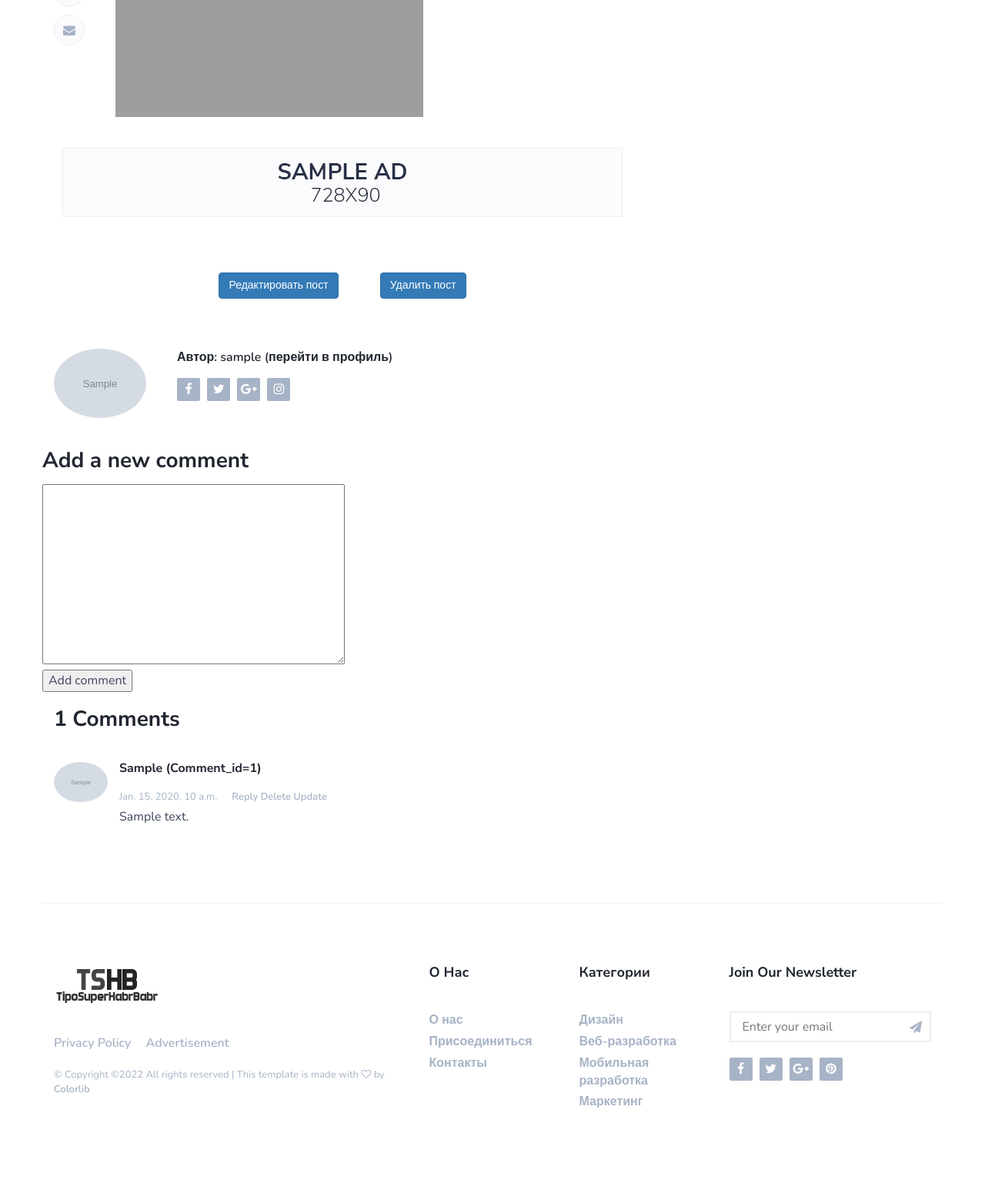
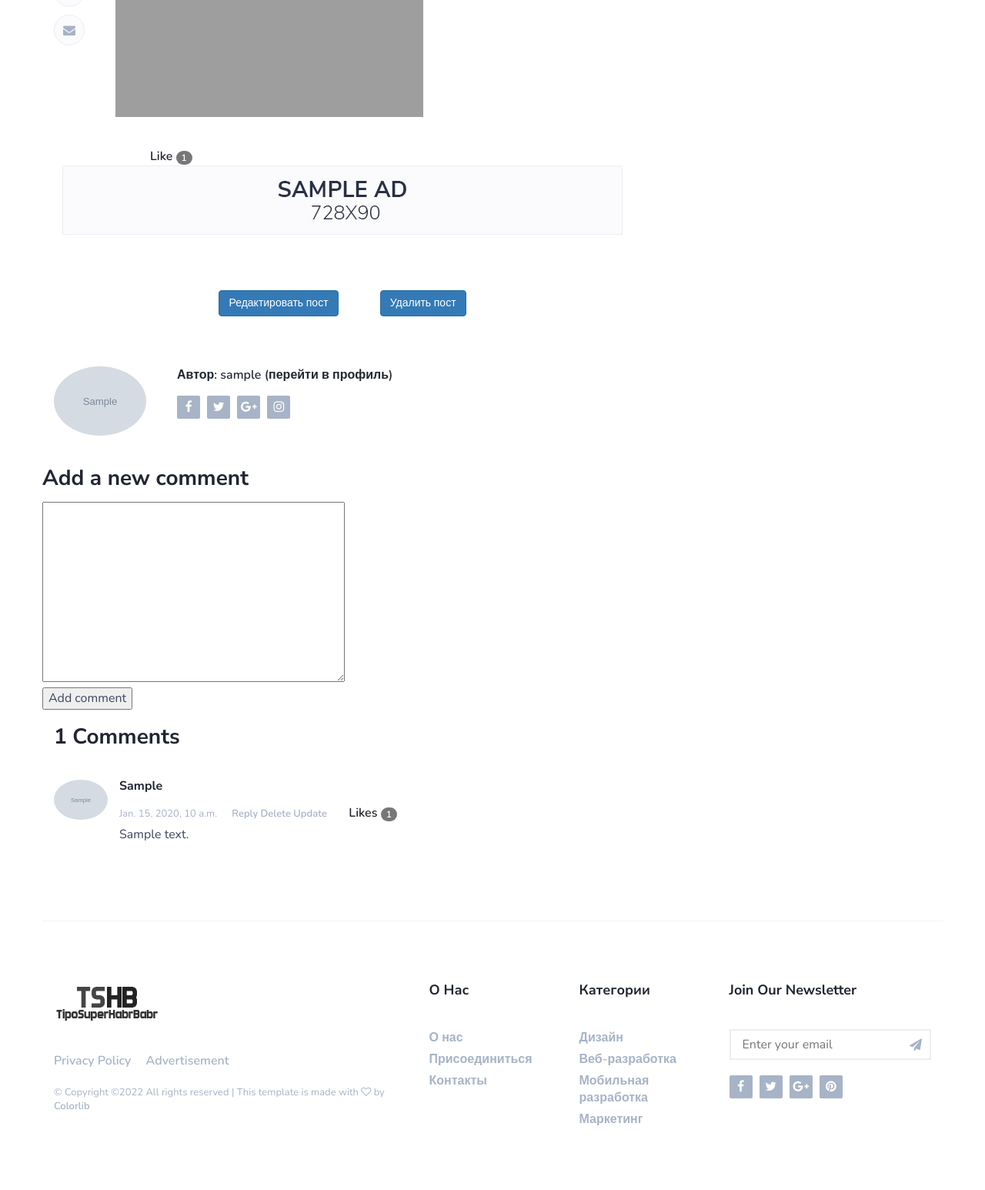
Before and after one commit to TipoSuperHabrBabr/TSHB, a Django app: page /blog/read_post/1/ in a window 1280 px wide. Shown: the part 613-2159 px from the top of the page at 77% size. Before the commit the page ends 2052 px from the top, so only its background shows below. Run offline with Django 4.2, Linux system fonts and the light colour scheme; a user stored in the database is signed in; tables that the repository leaves empty hold one stand-in row (values such as "Sample post"); grey boxes marked "Sample" are stand-in pictures; data that the repository does not hold is empty; some libraries are stand-ins or nearby versions; grey boxes are pictures that could not be loaded.

Commit message:
Добавить возможность администраторам и модераторам редактировать/удалять чужие статьи и комментарии Чтобы включить программу чтения с экрана, нажмите Ctrl+Alt+Z. Для просмотра списка быстрых клавиш нажмите Ctrl+косая черта. Добавить возможность оставлять лайки к статьям и комментариям. Гости этого делать не могут

```diff
--- a/backend/blogapp/templates/blogapp/blog-post.html
+++ b/backend/blogapp/templates/blogapp/blog-post.html
@@ -4,9 +4,8 @@
 {% block content %}
 
 
-
 <!-- Page Header -->
-<div id="post-header" class="page-header">
+<div class="page-header" id="post-header">
     <div class="background-img" style="background-image: url('/media/{{ post.body_image }}');"></div>
     <div class="container">
         <div class="row">
@@ -37,45 +36,57 @@
                         <h3>{{ post.title }}</h3>
                         <p>{{ post.body_text }}</p>
                         <figure class="figure-img">
-                            <img class="img-responsive" src="/media/posts/detector.png" alt="">
+                            <img alt="" class="img-responsive" src="/media/posts/detector.png">
                         </figure>
                     </div>
                     <div class="post-shares sticky-shares">
-                        <a href="#" class="share-facebook"><i class="fa fa-facebook"></i></a>
-                        <a href="#" class="share-twitter"><i class="fa fa-twitter"></i></a>
-                        <a href="#" class="share-google-plus"><i class="fa fa-google-plus"></i></a>
-                        <a href="#" class="share-pinterest"><i class="fa fa-pinterest"></i></a>
-                        <a href="#" class="share-linkedin"><i class="fa fa-linkedin"></i></a>
+                        <a class="share-facebook" href="#"><i class="fa fa-facebook"></i></a>
+                        <a class="share-twitter" href="#"><i class="fa fa-twitter"></i></a>
+                        <a class="share-google-plus" href="#"><i class="fa fa-google-plus"></i></a>
+                        <a class="share-pinterest" href="#"><i class="fa fa-pinterest"></i></a>
+                        <a class="share-linkedin" href="#"><i class="fa fa-linkedin"></i></a>
                         <a href="#"><i class="fa fa-envelope"></i></a>
                     </div>
                 </div>
+
+                {% if user.is_authenticated %}
+                <a href="{% url 'blogapp:like' 'Post' post.id post.id%}"
+                   style="margin: 125px">Like
+                    <span class="badge rounded-pill">
+
+                                                 <span class="visually-hidden">{{like_posts.count}}</span>
+                                      </span>
+                </a>
+                {% endif %}
+
                 <!-- ad -->
                 <div class="section-row text-center">
                     <a href="#" style="display: inline-block;margin: auto;">
-                        <img class="img-responsive" src="/static/img/ad-2.jpg" alt="/static/img/ad-2.jpg">
+                        <img alt="/static/img/ad-2.jpg" class="img-responsive" src="/static/img/ad-2.jpg">
                     </a>
                 </div>
                 <!-- /ad -->
+
+
                 {% if user.is_authenticated %}
-
-                {% if post.user_id == user_id %}
-
+                {% if post.user_id == user_id or user_id.is_superuser or user_id.is_moderator %}
                 <div class="section-row text-center">
-                    <a href="{% url 'blogapp:edit_post' post.id %}" style="margin: 25px"
-                        class="btn btn-primary">Редактировать пост</a>
-                    <a href="{% url 'blogapp:delete_post' post.id %}" style="margin: 25px" class="btn btn-primary">Удалить
+                    <a class="btn btn-primary" href="{% url 'blogapp:edit_post' post.id %}"
+                       style="margin: 25px">Редактировать пост</a>
+                    <a class="btn btn-primary" href="{% url 'blogapp:delete_post' post.id %}" style="margin: 25px">Удалить
                         пост</a>
                 </div>
 
+
+                {% endif %}
                 {% endif %}
 
-                {% endif %}
                 <!-- author -->
                 <div class="section-row">
                     <div class="post-author">
                         <div class="media">
                             <div class="media-left">
-                                <img class="media-object" src="/media/{{ post.user_id.avatar }}" alt="">
+                                <img alt="" class="media-object" src="/media/{{ post.user_id.avatar }}">
                             </div>
                             <div class="media-body">
                                 {% if user.is_authenticated %}
@@ -129,62 +140,91 @@
                         <h2>{{ comments.count }} comments</h2>
                     </div>
                     {% for comment in comments %}
+
+
                     <div class="post-comments">
 
                         <div class="media">
                             <div class="media-left">
-                                <img class="media-object" src="/media/{{ comment.user_id.avatar }}" alt="">
+                                <img alt="" class="media-object" src="/media/{{ comment.user_id.avatar }}">
                             </div>
 
                             {% if comment.head_comment %}
                             <div class="media-body">
                                 <div class="media-heading">
-                                    <h4>{{ comment.user_id }} (comment_id={{ comment.id }})</h4>
+                                    <h4>{{ comment.user_id }} </h4>
 
                                     <span class="time">{{ comment.created_date }}</span>
                                     {% if user.is_authenticated %}
 
 
                                     <!-- отвечать можно только на основной комментарий -->
-                                    <a href="{% url 'blogapp:comment_reply' comment.id %}" class="reply">
+                                    <a class="reply" href="{% url 'blogapp:comment_reply' comment.id %}">
                                         Reply
                                     </a>
 
-
-                                    {% if comment.user_id == user_id %}
-                                    <a href="{% url 'blogapp:comment_delete' comment.id %}" class="reply">
+                                    {% if comment.user_id == user_id or user_id.is_superuser or user_id.is_moderator %}
+                                    <a class="reply" href="{% url 'blogapp:comment_delete' comment.id %}">
                                         Delete
                                     </a>
-                                    <a href="{% url 'blogapp:comment_update' comment.id post.id %}" class="reply">
+                                    <a class="reply" href="{% url 'blogapp:comment_update' comment.id post.id %}">
                                         Update
                                     </a>
                                     {% endif %}
 
                                     {% endif %}
+                                    {% if user.is_authenticated %}
+
+
+                                    <a href="{% url 'blogapp:like' 'Comment' post.id comment.id %}"
+                                       style="margin: 25px">Likes
+                                        <span class="badge rounded-pill">
+
+                                            <span class="visually-hidden">{{comment.total_likes}}</span>
+                                          </span>
+                                    </a>
+
+
+                                    {% endif %}
+
+
                                 </div>
                                 <p>{{ comment.body_text }}</p>
                             </div>
                             {% else %}
                             <div class="media-body">
                                 <div class="media-heading-reply">
-                                    <h5>{{ comment.user_id }} (comment_id={{ comment.id }})</h5>
+                                    <h5>{{ comment.user_id }}</h5>
 
                                     <span class="time">{{ comment.created_date }}</span>
                                     {% if user.is_authenticated %}
 
-                                    {% if comment.user_id == user_id %}
-                                    <a href="{% url 'blogapp:comment_delete' comment.id %}" class="reply">
+                                    {% if comment.user_id == user_id or user_id.is_superuser or user_id.is_moderator %}
+                                    <a class="reply" href="{% url 'blogapp:comment_delete' comment.id %}">
                                         Delete
                                     </a>
-                                    <a href="{% url 'blogapp:comment_update' comment.id post.id %}" class="reply">
+                                    <a class="reply" href="{% url 'blogapp:comment_update' comment.id post.id %}">
                                         Update
                                     </a>
                                     {% endif %}
 
+
+                                    <a href="{% url 'blogapp:like' 'Comment' post.id comment.id %}"
+                                       style="margin: 25px">Like
+                                        <span class="position-absolute top-0 start-100 translate-middle badge rounded-pill bg-danger">
+
+                                                <span class="visually-hidden">{{comment.total_likes}}</span>
+                                            </span>
+                                    </a>
+
+
                                     {% endif %}
+
+
                                     <p>{{ comment.body_text }}</p>
                                 </div>
                             </div>
+
                             {% endif %}
 
                         </div>
--- a/backend/blogapp/templates/blogapp/blog.html
+++ b/backend/blogapp/templates/blogapp/blog.html
@@ -16,7 +16,7 @@
                 <div class="col-md-12">
                     <div class="post post-row">
                         <a class="post-img" href="{% url 'blogapp:read_post' post.id %}"> <img
-                                        src="/media/{{ post.body_image }}" alt=""></a>
+                                alt="" src="/media/{{ post.body_image }}"></a>
                         <div class="post-body">
                             <div class="post-meta">
                                 <a class="post-category cat-2" href="">{{ post.category }}</a>
@@ -24,7 +24,8 @@
                             </div>
                             <h3 class="post-title"><a
                                     href="{% url 'blogapp:read_post' post.id %}">{{ post.title }}</a></h3>
-                                    <p style="display: block; height: 140px; width: auto; overflow: hidden; text-overflow: ellipsis">{{ post.body_text }}</p>
+                            <p style="display: block; height: 140px; width: auto; overflow: hidden; text-overflow: ellipsis">
+                                {{ post.body_text }}</p>
                         </div>
                     </div>
                 </div>
--- a/backend/blogapp/urls.py
+++ b/backend/blogapp/urls.py
@@ -13,4 +13,5 @@ urlpatterns = [
     path('comment_delete/<int:pk>/', blogapp.delete_comment, name='comment_delete'),
     path('comment_update/<int:pk>/post/<int:pkp>/', blogapp.CommentUpdateView.as_view(), name="comment_update"),
     path('comment_reply/<int:pk>/', blogapp.comment_reply, name='comment_reply'),
+    path('like/<obj>/<pk>/<pkc>', blogapp.like, name='like'),
 ]
--- a/backend/blogapp/views.py
+++ b/backend/blogapp/views.py
@@ -1,9 +1,8 @@
 from authapp.models import BlogUser
-from blogapp.forms import CommentForm
-from blogapp.forms import PostForm
-from blogapp.models import Comment
-from blogapp.models import Post
+from blogapp.forms import CommentForm, PostForm
+from blogapp.models import Post, Like, Comment
 from django.contrib.auth.decorators import login_required
+from django.contrib.contenttypes.models import ContentType
 from django.http import HttpResponseRedirect, HttpResponseForbidden
 from django.shortcuts import render, get_object_or_404
 from django.urls import reverse
@@ -54,6 +53,10 @@ def post_detail(request, pk):
     comments = Comment.objects.filter(post_id=pk, is_active=True).order_by('parent_comment_id')
     user_id = request.user
     new_comment = None
+    model_type_posts = ContentType.objects.get_for_model(Post)
+    model_type_commets = ContentType.objects.get_for_model(Comment)
+    like_posts = Like.objects.filter(content_type=model_type_posts, object_id=pk, liked=True)
+    like_commets = Like.objects.filter(content_type=model_type_commets, parent_object=pk, liked=True)
 
     if request.method == 'POST':
         comment_form = CommentForm(data=request.POST)
@@ -76,6 +79,8 @@ def post_detail(request, pk):
                    'comments': comments,
                    'new_comment': new_comment,
                    'form': comment_form,
+                   'like_posts': like_posts,
+                   'like_commets': like_commets,
                    }
                   )
 
@@ -102,67 +107,72 @@ class PostCreateView(CreateView):
 @login_required
 def edit_post(request, pk):
     post = Post.objects.get(id=pk)
-    if request.user != post.user_id or post.is_active is not True:  # проверяем доступ юзера и статус поста
-        return HttpResponseForbidden('Permission Error')
 
-    if request.method == 'POST':
+    # проверяем права юзера и статус поста
+    if request.user == post.user_id or request.user.is_moderator or request.user.is_superuser and post.is_active:
 
-        form = PostForm(request.POST or None, instance=post)
-        if form.is_valid():
-            form.save()
-            post.edit_date = timezone.now()
-            post.save()
-            return HttpResponseRedirect(request.META.get('HTTP_REFERER'))
-    else:
-        form = PostForm(request.POST or None, instance=post)
+        if request.method == 'POST':
+            form = PostForm(request.POST or None, instance=post)
+            if form.is_valid():
+                form.save()
+                post.edit_date = timezone.now()
+                post.save()
+                return HttpResponseRedirect(request.META.get('HTTP_REFERER'))
 
-    content = {
-        'title': 'Редактирование статьи',
-        'form': form,
-        'post': post,
-        'user': request.user
-    }
-    return render(request, 'blogapp/edit_post.html', content)
+        else:
+
+            form = PostForm(request.POST or None, instance=post)
+
+        content = {
+            'title': 'Редактирование статьи',
+            'form': form,
+            'post': post,
+            'user': request.user
+        }
+        return render(request, 'blogapp/edit_post.html', content)
+
+    return HttpResponseForbidden('Permission Error')
 
 
 @login_required
 def delete_post(request, pk):
     post = Post.objects.get(id=pk)
 
-    if request.user != post.user_id or post.is_active is not True:  # проверяем доступ юзера и статус поста
-        return HttpResponseForbidden('Permission Error')
+    if request.user == post.user_id or request.user.is_moderator or request.user.is_superuser and post.is_active:
+        if request.method == "POST":
+            post.delete()
+            return HttpResponseRedirect(reverse('index'))
 
-    if request.method == "POST":
-        post.delete()
-        return HttpResponseRedirect(reverse('index'))
+        context = {
+            'object': post,
+            'user': request.user
+        }
+        return render(request, 'blogapp/post_confirm_delete.html', context)
 
-    context = {
-        'object': post,
-        'user': request.user
-    }
-    return render(request, 'blogapp/post_confirm_delete.html', context)
+    return HttpResponseForbidden('Permission Error')
 
 
 @login_required
 def delete_comment(request, pk):
     comment = Comment.objects.get(id=pk)
 
-    if request.user != comment.user_id or comment.is_active is not True:  # проверяем доступ юзера и статус поста
-        return HttpResponseRedirect(request.META.get('HTTP_REFERER'))
+    if request.user == comment.user_id or request.user.is_moderator or request.user.is_superuser and comment.is_active:
+        if comment.head_comment:
+            # при удалении головного комментария удаляем его и все подкомментарии
+            comments = Comment.objects.filter(parent_comment_id=pk)
+            for comment in comments:
+                comment.delete()
+        else:
+            # иначе удалем только один подкомментарий
+            comment.delete()
+
+
+    return HttpResponseRedirect(request.META.get('HTTP_REFERER'))
 
     # selected_comment = get_object_or_404(Comment, id=pk)
     # selected_comment.delete()
 
-    if comment.head_comment:
-        # при удалении головного комментария удаляем его и все подкомментарии
-        comments = Comment.objects.filter(parent_comment_id=pk)
-        for comment in comments:
-            comment.delete()
-    else:
-        # иначе удалем только один подкомментарий
-        comment.delete()
 
-    return HttpResponseRedirect(request.META.get('HTTP_REFERER'))
 
 
 @login_required
@@ -194,7 +204,6 @@ def comment_reply(request, pk):
     return render(request, 'blogapp/comment_reply.html', context)
 
 
-
 @method_decorator(login_required, name='dispatch')
 class CommentUpdateView(UpdateView):
     model = Comment
@@ -202,5 +211,18 @@ class CommentUpdateView(UpdateView):
     template_name = 'blogapp/edit_comment.html'
 
     def get_success_url(self, **kwargs):
-        # print(self.kwargs['pk'])
         return reverse('blogapp:read_post', kwargs=dict(pk=self.kwargs['pkp']))
+
+
+@login_required
+def like(request, obj, pk, pkc):
+    user = request.user
+    obj = globals().get(obj)
+    model_type = ContentType.objects.get_for_model(model=obj)
+    try:
+        like = Like.objects.get(content_type=model_type, object_id=pkc, parent_object=pk, user_id=user)
+        like.delete()
+    except:
+        Like.objects.create(content_type=model_type, object_id=pkc, user_id=user, parent_object=pk, liked=True)
+
+    return HttpResponseRedirect(request.META.get('HTTP_REFERER'))
```
Also changed, not shown: backend/blogapp/models.py (+18 -0 lines), backend/blogapp/templates/blogapp/create_post.html (+4 -4 lines), backend/blogapp/templates/blogapp/edit_post.html (+6 -5 lines). Lines whose indentation alone changed are shown as unchanged.
